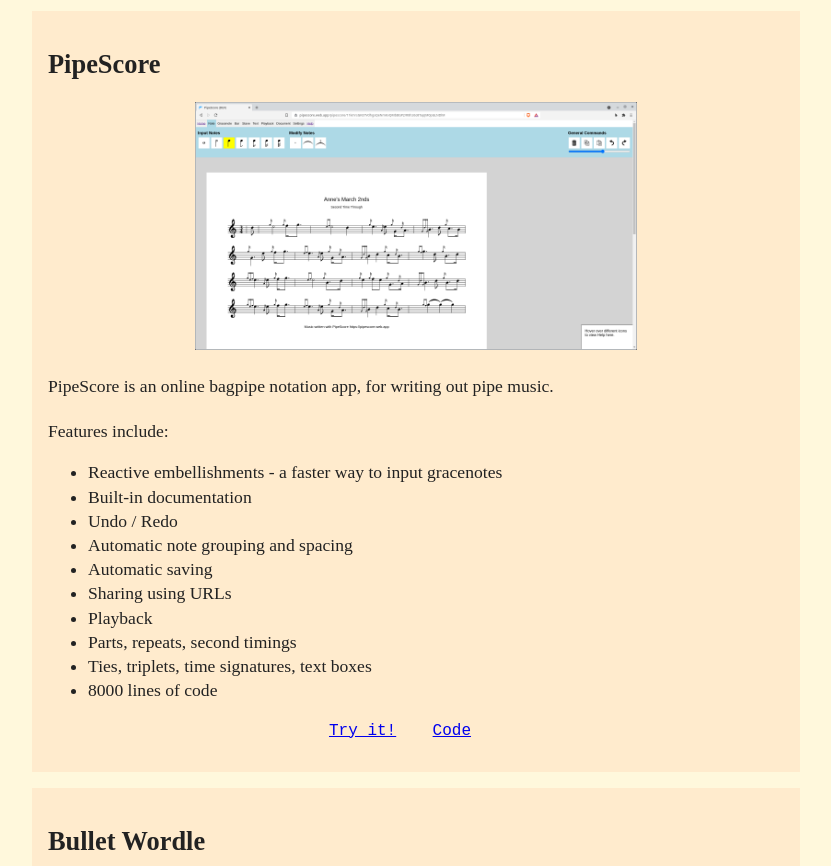
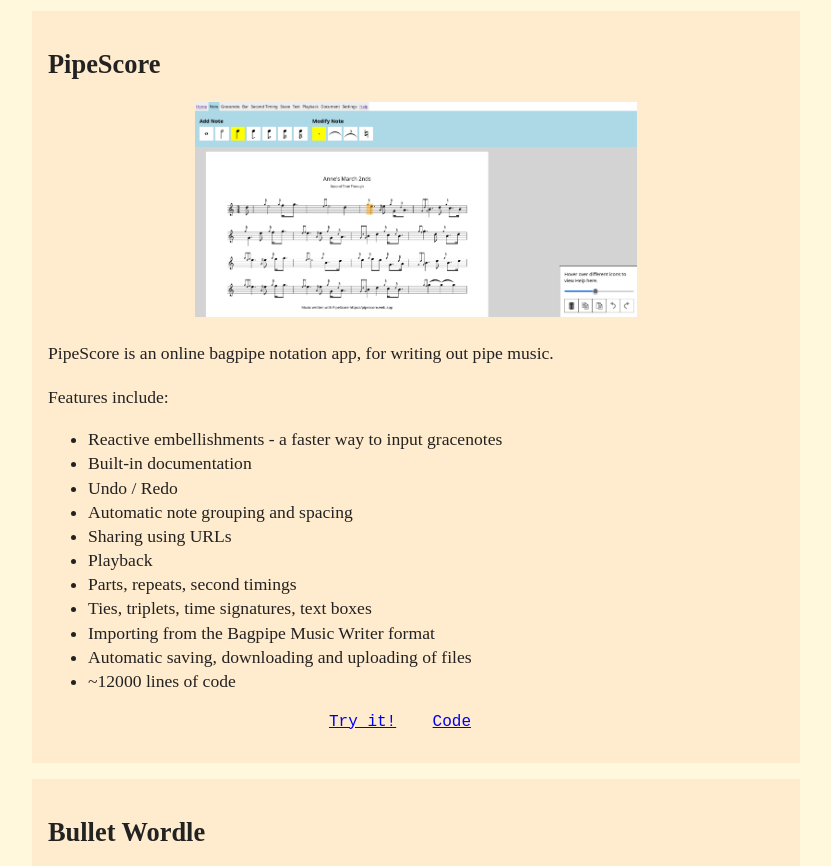
Before and after one commit to macarc/macarc.github.io, a plain HTML site: page projects.html in a window 1280 px wide. Shown: the part 180-1046 px from the top of the page, without its empty margins (224-1055 px from the left). Drawn offline with Linux system fonts and the light colour scheme.

Commit message:
Update PipeScore image

```diff
--- a/projects.html
+++ b/projects.html
@@ -18,7 +18,7 @@
         <h2>PipeScore</h2>
         <img
           class="full"
-          src="pipescore.jpeg"
+          src="pipescore.png"
           alt="the PipeScore interface"
         />
         <p>
@@ -31,12 +31,13 @@
           <li>Built-in documentation</li>
           <li>Undo / Redo</li>
           <li>Automatic note grouping and spacing</li>
-          <li>Automatic saving</li>
           <li>Sharing using URLs</li>
           <li>Playback</li>
           <li>Parts, repeats, second timings</li>
           <li>Ties, triplets, time signatures, text boxes</li>
-          <li>8000 lines of code</li>
+          <li>Importing from the Bagpipe Music Writer format</li>
+          <li>Automatic saving, downloading and uploading of files</li>
+          <li>~12000 lines of code</li>
         </ul>
         <div class="links">
           <a href="https://pipescore.web.app">Try it!</a>
```
Also changed, not shown: pipescore.jpeg (deleted), pipescore.png (added).
